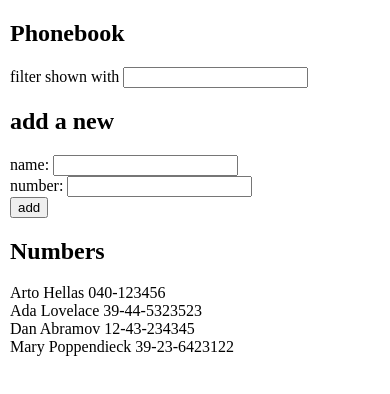
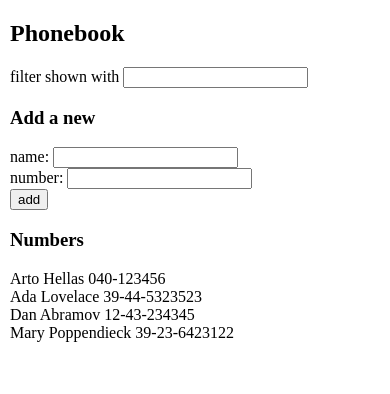
Before and after one commit to jimjonah/fullstackopen2022, a React (Create React App) app in the folder part2/phonebook/: page / in a window 390 px wide. Shown: the top 394 px of the page. Built offline with nearby package versions, Linux system fonts and the light colour scheme.

Commit message:
2.10: The Phonebook Step5

```diff
--- a/part2/phonebook/src/App.js
+++ b/part2/phonebook/src/App.js
@@ -1,4 +1,7 @@
 import { useState } from 'react'
+import PersonForm from './components/PersonForm'
+import Persons from './components/Persons'
+import Filter from './components/Filter'
 
 const App = () => {
   const [persons, setPersons] = useState([
@@ -48,37 +51,16 @@ const App = () => {
   return (
       <div>
         <h2>Phonebook</h2>
-        {/*<div>debug: {newName}</div>*/}
-        <div>filter shown with <input value={newFilter} onChange={handleFilterChange}/></div>
+        <Filter newFilter={newFilter} handleFilterChange={handleFilterChange}/>
 
-        <h2>add a new</h2>
+        <h3>Add a new</h3>
+        <PersonForm addPerson={addPerson} newName={newName} handleNameChange={handleNameChange}
+                    newNumber={newNumber} handleNumberChange={handleNumberChange}/>
 
-        <form onSubmit={addPerson}>
-          <div>name:  <input value={newName} onChange={handleNameChange}/></div>
-          <div>number: <input value={newNumber} onChange={handleNumberChange}/></div>
-          <div>
-            <button type="submit">add</button>
-          </div>
-        </form>
-
-        <h2>Numbers</h2>
-        <div>
-          {
-            persons.filter(person => person.name.toLowerCase().includes(newFilter.toLowerCase()))
-            .map(person => <Note key={person.name} name={person.name} number={person.number}/>)
-          }
-        </div>
+        <h3>Numbers</h3>
+        <Persons persons={persons} newFilter={newFilter}/>
       </div>
   )
 }
 
-const Note = ({ name, number }) => {
-  // console.log(name)
-  return (
-      <div>{name} {number}</div>
-  )
-}
-
-
-
 export default App
--- /dev/null
+++ b/part2/phonebook/src/components/Filter.js
@@ -0,0 +1,7 @@
+const Filter = ({newFilter, handleFilterChange}) => {
+  return (
+      <div>filter shown with <input value={newFilter} onChange={handleFilterChange}/></div>
+  )
+}
+
+export default Filter
--- /dev/null
+++ b/part2/phonebook/src/components/PersonForm.js
@@ -0,0 +1,13 @@
+const PersonForm = ({addPerson, newName, handleNameChange, newNumber, handleNumberChange}) => {
+  return (
+          <form onSubmit={addPerson}>
+            <div>name:  <input value={newName} onChange={handleNameChange}/></div>
+            <div>number: <input value={newNumber} onChange={handleNumberChange}/></div>
+            <div>
+              <button type="submit">add</button>
+            </div>
+          </form>
+      )
+}
+
+export default PersonForm
--- /dev/null
+++ b/part2/phonebook/src/components/Persons.js
@@ -0,0 +1,16 @@
+const Persons = ({persons, newFilter}) => {
+  return (
+      <div>
+        { persons.filter(person => person.name.toLowerCase().includes(newFilter.toLowerCase()))
+        .map(person => <Note key={person.name} name={person.name} number={person.number}/> ) }
+      </div>
+  )
+}
+
+const Note = ({ name, number }) => {
+  // console.log(name)
+  return (
+      <div>{name} {number}</div>
+  )
+}
+export default Persons
```
